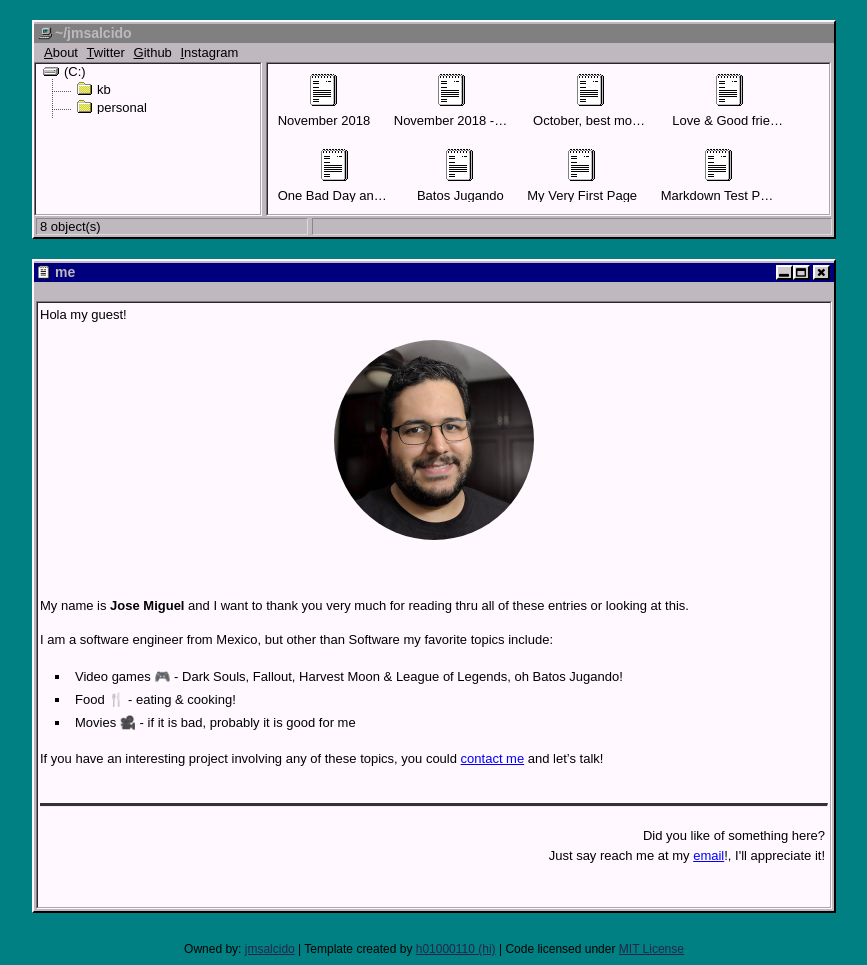
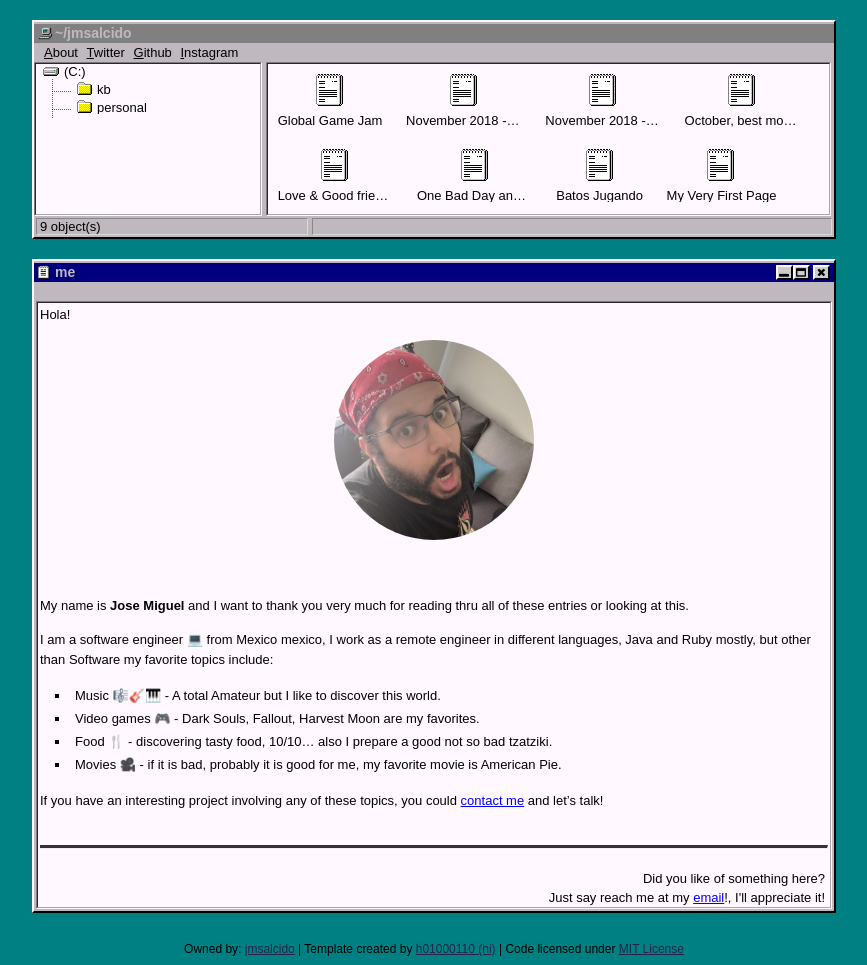
Before and after one commit to jmsalcido/jmsalcido.github.io, a Jekyll site: the page built from me/index.md, in a window 1280 px wide. Shown: the whole page, without its empty margins (206-1073 px from the left). Built offline with Jekyll 4.4.1, drawn with Linux system fonts in a browser that asks for light colours.

Commit message:
add new post and update descriptions 🙌

```diff
--- a/_posts/2018-11-28-november.md
+++ b/_posts/2018-11-28-november-pt-1.md
@@ -1,6 +1,6 @@
 ---
 layout: default
-title: "November 2018"
+title: "November 2018 - Part 1"
 tags: personal
 ---
 
--- a/me/index.md
+++ b/me/index.md
@@ -3,7 +3,7 @@ layout: me
 title: me
 ---
 
-Hola my guest!
+Hola!
 
 <div style="text-align: center;">
     <img class="me" src="/assets/img/me.jpg" />
@@ -14,10 +14,12 @@ Hola my guest!
 
 My name is **Jose Miguel** and I want to thank you very much for reading thru all of these entries or looking at this.
 
-I am a software engineer from Mexico, but other than Software my favorite topics include:
+I am a software engineer 💻 from Mexico mexico, I work as a remote engineer in different languages, Java and Ruby mostly,
+but other than Software my favorite topics include:
 
-- Video games 🎮 - Dark Souls, Fallout, Harvest Moon & League of Legends, oh Batos Jugando!
-- Food 🍴 - eating & cooking!
-- Movies 🎥 - if it is bad, probably it is good for me
+- Music 🎼🎸🎹 - A total Amateur but I like to discover this world.
+- Video games 🎮 - Dark Souls, Fallout, Harvest Moon are my favorites.
+- Food 🍴 - discovering tasty food, 10/10... also I prepare a good not so bad tzatziki.
+- Movies 🎥 - if it is bad, probably it is good for me, my favorite movie is American Pie.
 
 If you have an interesting project involving any of these topics, you could <a href="mailto:jmsalcidoaguilar@gmail.com">contact me</a> and let's talk!
```
Also changed, not shown: _posts/2019-01-27-january-2019.md (added, +58 -0 lines), assets/img/me.jpg.
